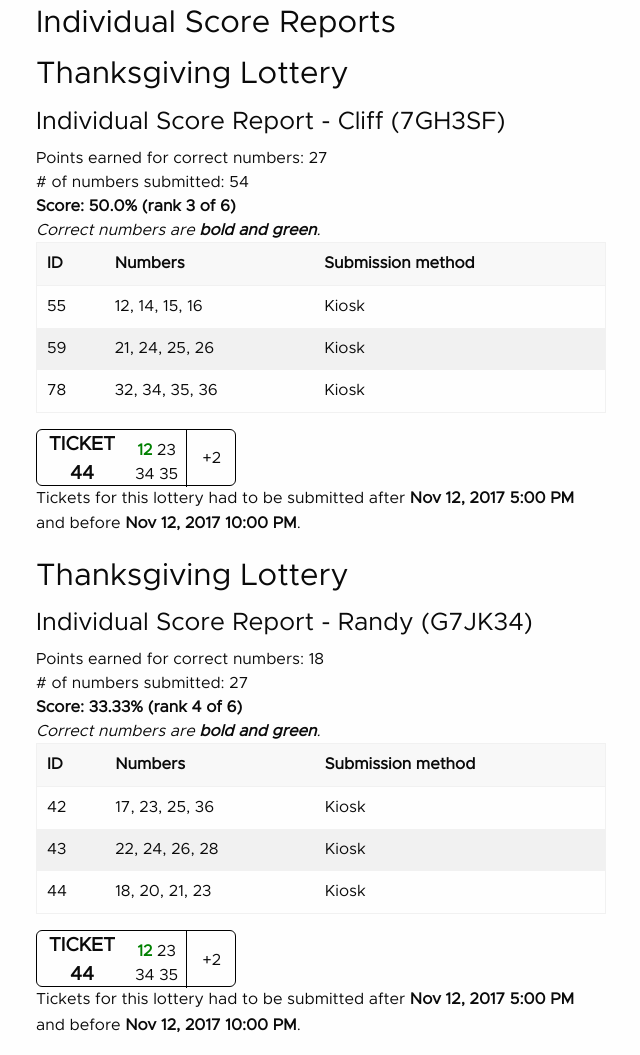
After one commit to evan10s/lottery-v2, a Django app: page /api/manage/reports/1/scores in a window 1280 px wide. The commit adds this page. Shown: the whole page, without its empty margins (19-659 px from the left). Run offline with Django 3.2, Linux system fonts and the light colour scheme; some libraries are stand-ins or nearby versions.

Commit message:
Work on score sheet report

```diff
--- a/lottery/admin.py
+++ b/lottery/admin.py
@@ -6,7 +6,7 @@ from django.contrib.auth.admin import UserAdmin as BaseUserAdmin
 
 class NumberInline(admin.TabularInline):
     model = Number
-    extra = 0
+    extra = 4
 
 
 class TicketInline(admin.TabularInline):
@@ -20,7 +20,7 @@ class UserInline(admin.TabularInline):
     model = User
 
 class TicketAdmin(admin.ModelAdmin):
-    fields = ['submitted_by','timestamp']
+    fields = ['submitted_by','timestamp','submit_method']
     inlines = [NumberInline]
 
 
--- /dev/null
+++ b/lottery/static/lottery/css/indivReport.css
@@ -0,0 +1,52 @@
+.ticket {
+    border: solid black 1px;
+    border-radius: 6px;
+    width: 200px;
+    height: 57px;
+}
+
+.ticket-id {
+    width: 90px;
+    font-size: 1.2rem;
+    font-weight: bold;
+    display: inline-block;
+
+}
+
+.ticket-id-desc {
+    text-transform: uppercase;
+    text-align: center;
+}
+
+.ticket-id-num {
+    text-align: center;
+}
+
+.correct {
+    font-weight: bold;
+    color: green;
+}
+
+.ticket-numbers {
+    display: inline-block;
+    width: 50px;
+}
+
+.top-row, .bottom-row {
+    text-align: center;
+}
+
+.ticket-score {
+    display: inline-block;
+    border-left: solid 1px black;
+    width: 45px;
+    padding-left: 5px;
+    height: 57px;
+    vertical-align: top;
+}
+
+.ticket-score > div {
+    margin-top: 16.5px;
+    margin-bottom: 16.5px;
+    text-align: center;
+}
--- /dev/null
+++ b/lottery/static/lottery/js/scoreReports.js
@@ -0,0 +1,4 @@
+$(document).ready(function() {
+    //fetch data from server
+
+});
--- a/lottery/templates/lottery/manageLottery.html
+++ b/lottery/templates/lottery/manageLottery.html
@@ -6,6 +6,8 @@
   <title>Manage drawings</title>
 <link rel="stylesheet" href="https://cdnjs.cloudflare.com/ajax/libs/foundation/6.4.0/css/foundation.min.css" integrity="sha256-bH+WJCDLdU2hbQ9U7FUJ0hWcM1e+jO3Gwmp2f2KKDBQ=" crossorigin="anonymous" />
 <link rel="stylesheet" href="{% static 'lottery/css/admin.css' %}" />
+<link rel="stylesheet" href="{% static 'lottery/css/metropolis.css' %}" />
+<link rel="stylesheet" href="{% static 'lottery/css/global.css' %}" />
 </head>
 <body>
 <div class="title-bar" data-responsive-toggle="example-menu" data-hide-for="medium">
--- /dev/null
+++ b/lottery/templates/lottery/score_report.html
@@ -0,0 +1,66 @@
+{% comment %} from Django docs https://docs.djangoproject.com/en/1.11/topics/auth/default/#django.contrib.auth.views.LoginView {% endcomment %}
+{% load static %}
+<!doctype HTML>
+<html>
+<head>
+  <title>Score Report</title>
+<link rel="stylesheet" href="https://cdnjs.cloudflare.com/ajax/libs/foundation/6.4.0/css/foundation.min.css" integrity="sha256-bH+WJCDLdU2hbQ9U7FUJ0hWcM1e+jO3Gwmp2f2KKDBQ=" crossorigin="anonymous" />
+<link rel="stylesheet" href="{% static 'lottery/css/metropolis.css' %}" />
+<link rel="stylesheet" href="{% static 'lottery/css/global.css' %}" />
+<link rel="stylesheet" href="{% static 'lottery/css/admin.css' %}" />
+<link rel="stylesheet" href="{% static 'lottery/css/indivReport.css' %}" />
+
+</head>
+<body>
+
+
+<div class="grid-container grid align-center">
+    <div class="grid-x grid-margin-x">
+      <div class="medium-6 cell">
+          <h3>Individual Score Reports</h3>
+
+
+          {% for user in data %}
+            <h3>{{ name }}</h3>
+            <h4>Individual Score Report - {{ user.username }} ({{ user.barcode}})</h4>
+            Points earned for correct numbers: {{ user.points_earned }} <br />
+            # of numbers submitted: {{ user.points_possible }} <br />
+            <strong>Score: {{ user.percent }}% (rank {{ user.rank }} of {{ rank_possible }})</strong><br />
+            <em>Correct numbers are <strong>bold and green</strong>.</em>
+
+            <table id="results">
+              <thead>
+                  <th>ID</th>
+                  <th>Numbers</th>
+                  <th>Submission method</th>
+              </thead>
+              <tbody>
+                  {% for t in user.tickets %}
+                  <tr>
+                      <td>{{ t.id }}</td>
+                      <td>{{ t.numbers }}</td>
+                      <td>{{ t.method }}</td>
+                  </tr>
+                  {% endfor %}
+              </tbody>
+            </table>
+
+            {% include "./sr_ticket.html" %}
+
+            <p>
+                Tickets for this lottery had to be submitted after <strong>{{ start_date }}</strong> and before <strong>{{ end_date }}</strong>.
+            </p>
+
+          {% endfor %}
+
+
+      </div>
+<script src="{% static "lottery/js/vendor/jquery.js" %}"></script>
+<script src="{% static "lottery/js/vendor/what-input.js" %}"></script>
+<script src="{% static "lottery/js/scoreReports.js" %}"></script>
+
+<script src="https://cdnjs.cloudflare.com/ajax/libs/foundation/6.4.0/js/foundation.min.js" integrity="sha256-GmfrdCshorQBtmJD8e9v3bPmbcJfK0Hm/bCUras0ZEg=" crossorigin="anonymous"></script><script>
+  $(document).foundation();
+</script>
+</body>
+</html>
--- /dev/null
+++ b/lottery/templates/lottery/sr_ticket.html
@@ -0,0 +1,25 @@
+<div class="ticket-list-container">
+    <div class="ticket">
+        <div class="ticket-id">
+            <div class="ticket-id-desc">
+                Ticket
+            </div>
+            <div class="ticket-id-num">
+                44
+            </div>
+        </div>
+        <div class="ticket-numbers">
+            <div class="top-row">
+                <span class="correct">12</span> 23
+            </div>
+            <div class="bottom-row">
+                34 35
+            </div>
+        </div>
+        <div class="ticket-score">
+            <div>
+                +2
+            </div>
+        </div>
+    </div>
+</div>
--- a/lottery/views.py
+++ b/lottery/views.py
@@ -507,4 +507,64 @@ def checkBarcodeAdmin(request, barcode):
     return HttpResponse("403 Forbidden")
 
 def generateScoreReports(request, drawing_id):
-    return render(request,"lottery/score_report.html")
+    return render(request,"lottery/score_report.html",context={
+    'answers': [23, 35],
+    'name': 'Thanksgiving Lottery',
+    'start_date': 'Nov 12, 2017 5:00 PM',
+    'end_date': 'Nov 12, 2017 10:00 PM',
+    'rank_possible': 6,
+    'data': [
+        {
+            'username': 'Cliff',
+            'barcode': '7GH3SF',
+            'tickets': [
+                {
+                    'id': 55,
+                    'numbers': '12, 14, 15, 16',
+                    'method': 'Kiosk'
+                },
+                {
+                    'id': 59,
+                    'numbers': '21, 24, 25, 26',
+                    'method': 'Kiosk'
+                },
+                {
+                    'id': 78,
+                    'numbers': '32, 34, 35, 36',
+                    'method': 'Kiosk'
+                }
+            ],
+            'points_earned': 27,
+            'points_possible': 54,
+            'percent': 27/54*100,
+            'rank': 3
+        },
+        {
+            'username': 'Randy',
+            'barcode': 'G7JK34',
+            'tickets': [
+                {
+                    'id': 42,
+                    'numbers': '17, 23, 25, 36',
+                    'method': 'Kiosk'
+                },
+                {
+                    'id': 43,
+                    'numbers': '22, 24, 26, 28',
+                    'method': 'Kiosk'
+                },
+                {
+                    'id': 44,
+                    'numbers': '18, 20, 21, 23',
+                    'method': 'Kiosk'
+                }
+
+            ],
+            'points_earned': 18,
+            'points_possible': 27,
+            'percent': 33.33,
+            'rank': 4
+        }
+    ],
+
+    })
--- a/lotto/settings.py
+++ b/lotto/settings.py
@@ -25,7 +25,7 @@ SECRET_KEY = '5g^xt(41+!)+73$fa$5p5rb%l6gfp3e0$fx8dshcly(y6s4p)*'
 # SECURITY WARNING: don't run with debug turned on in production!
 DEBUG = True
 
-ALLOWED_HOSTS = [ '127.0.0.1','192.168.1.183' ]
+ALLOWED_HOSTS = [ '127.0.0.1', '192.168.1.183', '192.168.1.170', '192.168.1.230' ]
 LOGIN_URL = '/accounts/login'
 LOGOUT_REDIRECT_URL = "/drawings"
 # Application definition
```
